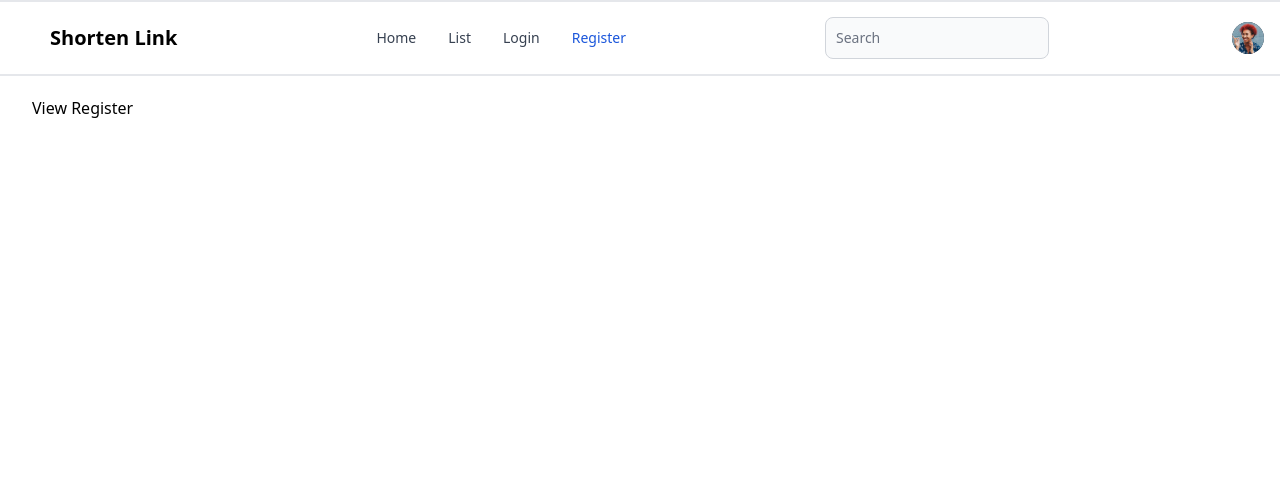
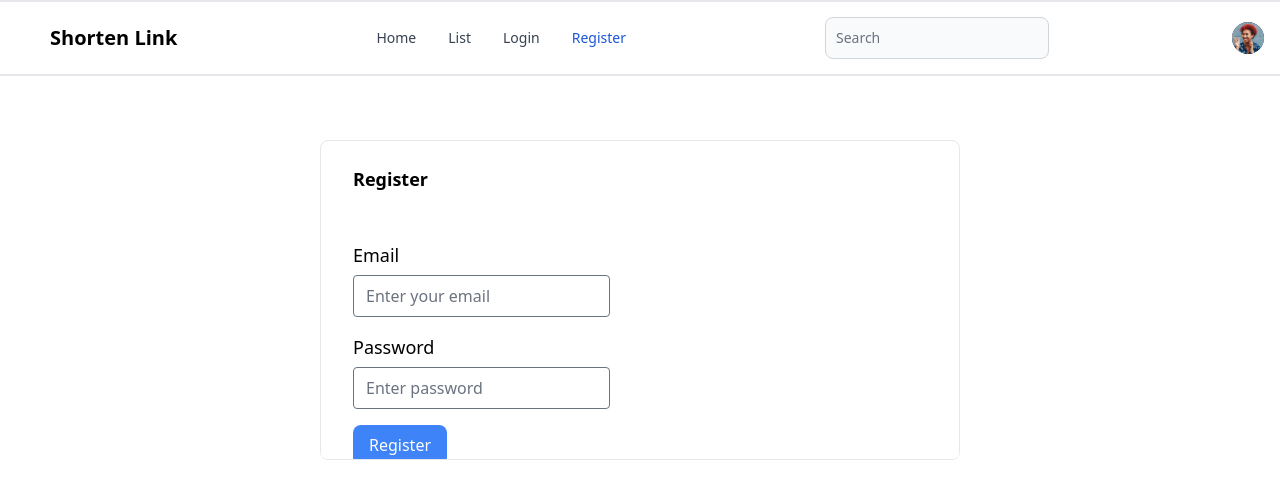
Before and after one commit to wahyuandhikarizaldi/fp-shorten, a Vue app in the folder frontend/: page /regis in a window 1280 px wide. Shown: the top 498 px of the page. Built offline with nearby package versions, Linux system fonts and the light colour scheme; some icons are missing.

Commit message:
add login and regis (#3)
Co-authored-by: andreasTimo <andreastimotius33@gmail.com>

```diff
--- a/frontend/src/views/LoginView.vue
+++ b/frontend/src/views/LoginView.vue
@@ -1,6 +1,23 @@
 <template>
-  <div>
-    <p>View Login</p>
+  <div class="container mx-auto px-72">
+      <div class="w-full h-80 border mt-16 rounded-lg  overflow-clip">
+          <div class="">
+              <h2 class="text-black text-lg font-semibold mx-8 my-6">Login</h2>
+          </div>
+          <div class="w-full h-full bg-white">
+              <div class="h-3/4 bg-white px-8 py-6">
+                  <div>
+                      <label for="email" class="font-medium text-lg">Email</label><br>
+                      <input class="border mt-1.5 rounded focus:outline-teal-400" type="text" id="email" placeholder="Enter your email" v-model="email">
+                  </div>
+                  <div class="mt-4">
+                      <label for="password" class="font-medium text-lg">Password</label><br>
+                      <input class="border mt-1.5 rounded focus:outline-teal-400" type="password" id="password" placeholder="Enter password" v-model="password">
+                  </div>
+                  <button type="submit" class="bg-blue-500 text-white px-4 py-2 rounded-lg mt-4 font-medium" @click="userLogin">Login</button>
+              </div>
+          </div>
+      </div>
   </div>
 </template>
 
--- a/frontend/src/views/RegisterView.vue
+++ b/frontend/src/views/RegisterView.vue
@@ -1,6 +1,23 @@
 <template>
-  <div>
-    <p>View Register</p>
+  <div class="container mx-auto px-72">
+      <div class="w-full h-80 border mt-16 rounded-lg  overflow-clip">
+          <div class="">
+              <h2 class="text-black text-lg font-semibold mx-8 my-6">Register</h2>
+          </div>
+          <div class="w-full h-full bg-white">
+              <div class="h-3/4 bg-white px-8 py-6">
+                  <div>
+                      <label for="email" class="font-medium text-lg">Email</label><br>
+                      <input class="border mt-1.5 rounded focus:outline-teal-400" type="text" id="email" placeholder="Enter your email" v-model="email">
+                  </div>
+                  <div class="mt-4">
+                      <label for="password" class="font-medium text-lg">Password</label><br>
+                      <input class="border mt-1.5 rounded focus:outline-teal-400" type="password" id="password" placeholder="Enter password" v-model="password">
+                  </div>
+                  <button type="submit" class="bg-blue-500 text-white px-4 py-2 rounded-lg mt-4 font-medium" @click="userRegister">Register</button>
+              </div>
+          </div>
+      </div>
   </div>
 </template>
 
```
